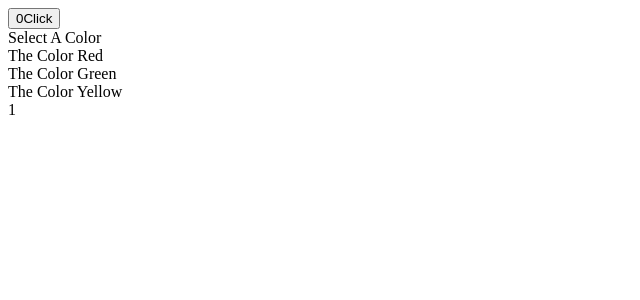
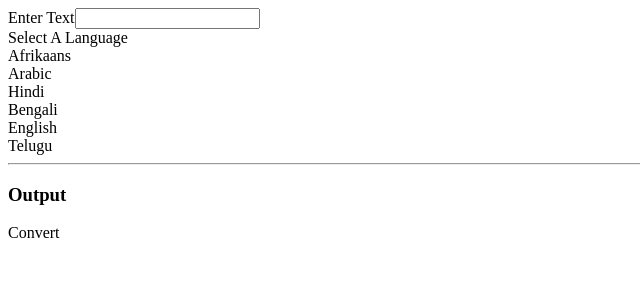
Before and after one commit to RatonBiswas/React, a React (Create React App) app in the folder widget/: page /translate in a window 1280 px wide. Shown: the top 300 px of the page, without its empty margins (0-640 px from the left). Built offline with nearby package versions, Linux system fonts and the light colour scheme; the HTML template or start-up script is replaced by a standard one.

Commit message:
Building the Convert Component

```diff
--- a/widget/src/App.js
+++ b/widget/src/App.js
@@ -1,13 +1,13 @@
 /* eslint-disable import/no-anonymous-default-export */
-import React, { useState } from "react";
+import React from "react";
 // import Accordion from "./components/Accordion";
-import Test from "./components/Test";
+// import Test from "./components/Test";
 // import Search from "./components/Search";
-import Dropdown from "./components/Dropdown";
+// import Dropdown from "./components/Dropdown";
+import Translate from "./components/Translate";
 const App = () => {
-  const [test, setTest] = useState(0);
 
-  let value = 1;
+
 
 //   const items = React.useMemo(
 //     () => [
@@ -27,34 +27,33 @@ const App = () => {
 //     [],
 //   );
 
-  const options = [
-    {
-      label: 'The Color Red',
-      value: 'Red'
-    },
-    {
-      label:'The Color Green',
-      value: 'Green'
-    },
-    {
-      label:'The Color Yellow',
-      value: 'Yellow'
-    }
-  ]
-  const [selected, setSelected] = useState(options[0])
+  // const options = [
+  //   {
+  //     label: 'The Color Red',
+  //     value: 'Red'
+  //   },
+  //   {
+  //     label:'The Color Green',
+  //     value: 'Green'
+  //   },
+  //   {
+  //     label:'The Color Yellow',
+  //     value: 'Yellow'
+  //   }
+  // ]
+  // const [selected, setSelected] = useState(options[0])
+  // const [showDropdown,setShowDropdown] = useState(true)
   return (
     <div>
-      <button
-        onClick={() => {
-          setTest(test + 1);
-        }}
-      >
-        {test}Click
-      </button>
-      {/* <Accordion items={items} /> */}
-      {/* <Search/> */}
-      <Dropdown selected={selected} onChangeSelected={setSelected} options={options}/>
-      <Test value={value} />
+      {/* <button
+        onClick={() =>setShowDropdown(!showDropdown)}>
+          Toggle Dropdown
+        </button>
+      <Accordion items={items} />
+      <Search/>
+      <Dropdown selected={selected} onChangeSelected={setSelected} options={options}/> */}
+      <Translate/>
+
     </div>
   );
 };
--- /dev/null
+++ b/widget/src/components/Convert.js
@@ -0,0 +1,14 @@
+import React,{  useEffect} from 'react';
+
+const Convert = ({language,text}) => {
+    useEffect(() =>{
+        console.log('New language or text')
+    },[language,text])
+    return (
+        <div>
+            Convert
+        </div>
+    );
+};
+
+export default Convert;
--- a/widget/src/components/Dropdown.js
+++ b/widget/src/components/Dropdown.js
@@ -1,8 +1,22 @@
-import React ,{useState} from "react";
+import React ,{useState,useEffect,useRef} from "react";
 
-const Dropdown = ({ options ,selected ,onChangeSelected}) => {
+const Dropdown = ({label, options ,selected ,onChangeSelected}) => {
     const [open,setOpen] = useState(false)
-  const dropDownRender = options.map((option) => {
+    const ref = useRef()
+    useEffect(()=>{
+        const onBodyClick = (event) => {
+            if(ref.current.contains(event.target)){
+                return;
+            }
+            setOpen(false)
+        }
+        document.body.addEventListener('click',onBodyClick)
+        return ()=>{
+            document.body.removeEventListener('click',onBodyClick)
+        }
+
+    },[])
+    const dropDownRender = options.map((option) => {
       if(option.value===selected.value){
           return null
       }
@@ -13,9 +27,9 @@ const Dropdown = ({ options ,selected ,onChangeSelected}) => {
     );
   });
   return (
-    <div className="ui form">
+    <div ref={ref} className="ui form">
       <div className="field">
-        <label className="label">Select A Color</label>
+        <label className="label">{label}</label>
         <div
             onClick={()=> setOpen(!open)}
             className={`ui selection dropdown ${open ? 'visible active' : '' }`}>
--- /dev/null
+++ b/widget/src/components/Translate.js
@@ -0,0 +1,56 @@
+import React , { useState} from 'react';
+import Dropdown from './Dropdown'
+import Convert from './Convert'
+const options = [
+    {
+        label: 'Afrikaans',
+        value: 'af'
+      },
+      {
+        label: 'Arabic',
+        value: 'ar'
+      },
+      {
+        label: 'Hindi',
+        value: 'hi'
+      },
+      {
+        label : 'Bengali',
+        value: 'bn'
+      },
+      {
+        label : 'English',
+        value: 'en'
+      },
+      {
+        label : 'Telugu',
+        value: 'te'
+      }
+    ]
+
+    //AIzaSyCHUCmpR7cT_yDFHC98CZJy2LTms-IwDlM
+
+const Translate = () => {
+    const [language,setLanguage] = useState(options[0])
+    const [text,setText] = useState('');
+    return (
+        <div>
+            <div className="ui form">
+                <div className="field">
+                    <label>Enter Text</label>
+                    <input value={text} onChange={(e)=> setText(e.target.value)}/>
+                </div>
+            </div>
+            <Dropdown
+                label = 'Select A Language'
+                selected = {language}
+                onChangeSelected= {setLanguage}
+                options={options}/>
+            <hr/>
+            <h3 className = "ui header">Output</h3>
+            <Convert text={text} language={language}/>
+        </div>
+    );
+};
+
+export default Translate;
```
